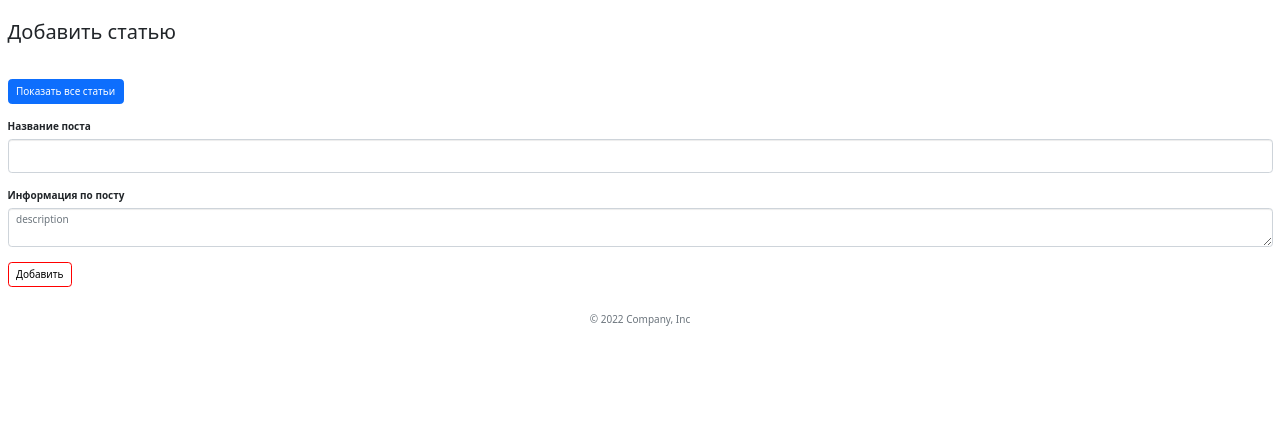
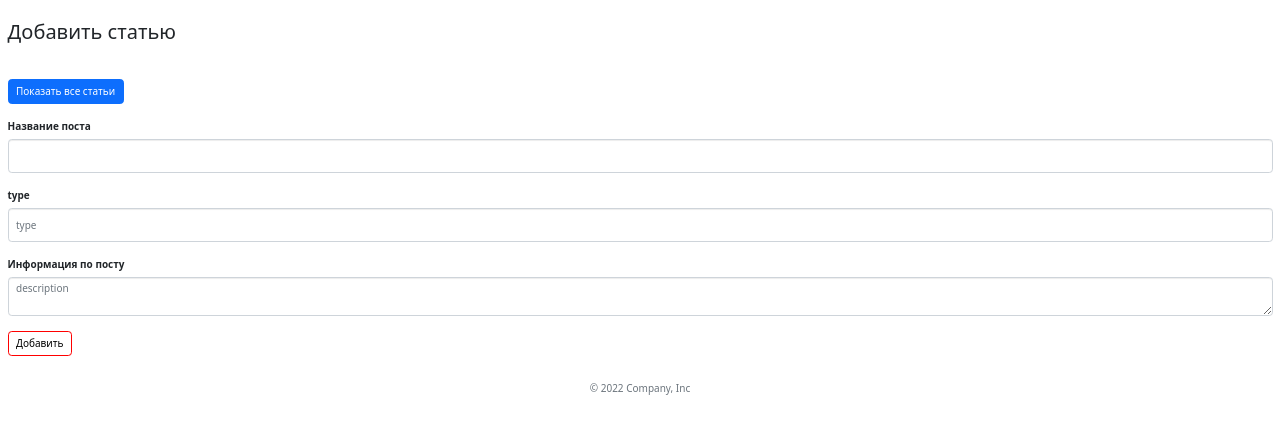
Before and after one commit to elizavetachizh/backend-mingas, a Node server app: template views/admin/add_mainpost.ejs in a window 1280 px wide. Shown: the part 50-484 px from the top of the page. Run offline with Node 20, Linux system fonts and the light colour scheme; the template is opened without the code that fills it, so the values that code supplies are empty; some libraries are stand-ins or nearby versions.

Commit message:
feat: add functional to project

```diff
--- a/keys/index.js
+++ b/keys/index.js
@@ -5,3 +5,5 @@ module.exports = {
 };
 // MONGODB_URI:
 //     "mongodb+srv://elizavetachizh:mwSF7rcHYSd0XO2Z@cluster0.ct1ltqh.mongodb.net/?retryWrites=true&w=majority",
+// MONGODB_URI:
+//     "mongodb://root:v|}BfYvNXhQed5yH@mongo:27017",
--- a/models/mainPosts.js
+++ b/models/mainPosts.js
@@ -3,6 +3,9 @@ var mongoose = require("mongoose");
 // Page Schema
 var mainPostsSchema = mongoose.Schema({
   name: {
+    type: String,
+  },
+  type: {
     type: String,
   },
   description: {
--- a/routes/admin/admin_regulatoryDoc.js
+++ b/routes/admin/admin_regulatoryDoc.js
@@ -54,7 +54,7 @@ router.post("/add-documents", (req, res) => {
     });
   } else {
     RegulatoryDocSchema.findOne(
-      { name: name, link: link,  type: type, separation: separation },
+      { name: name, link: link, type: type, separation: separation },
       function (err, document) {
         if (document) {
           res.render("admin/add_documents", {
@@ -63,7 +63,6 @@ router.post("/add-documents", (req, res) => {
             type: type,
             separation: separation,
           });
-          console.log(document)
         } else {
           var document = new RegulatoryDocSchema({
             link: link,
@@ -79,7 +78,6 @@ router.post("/add-documents", (req, res) => {
             req.flash("success", "document добавлен");
             res.redirect("/admin/admin_documents");
           });
-          console.log(document)
         }
       }
     );
@@ -95,7 +93,6 @@ router.get("/edit-documents/:id", isAdmin, function (req, res) {
   req.session.errors = null;
 
   RegulatoryDocSchema.findById(req.params.id, function (err, document) {
-    // console.log(post);
     if (err) {
       console.log(err);
       res.render("admin/admin_documents");
@@ -138,7 +135,6 @@ router.post("/edit-documents/:id", function (req, res) {
           console.log(err);
         }
         if (document) {
-           console.log("type", type);
           res.redirect("/admin/admin_documents");
         } else {
           RegulatoryDocSchema.findById(id, function (err, document) {
--- a/views/admin/add_mainpost.ejs
+++ b/views/admin/add_mainpost.ejs
@@ -10,7 +10,10 @@
           <input type="text" class="form-control" name="name" value="<%= name %>">
 
       </div>
-
+    <div class="form-group">
+        <label for="">type</label>
+        <input type="text" class="form-control" name="type" value="<%= type %>" placeholder="type">
+    </div>
      <div class="form-group">
             <label for="description">Информация по посту</label>
             <textarea type="text" class="form-control" id="ta" name="description" placeholder="description"><%= description %></textarea>
--- a/views/admin/admin_mainpost.ejs
+++ b/views/admin/admin_mainpost.ejs
@@ -10,6 +10,7 @@
 
                   <th>ID</th>
                   <th>name</th>
+                    <th>type</th>
                   <th>description</th>
                   <th>edit</th>
                   <th>delete</th>
@@ -20,7 +21,7 @@
             <tr>
                 <td><%= post.id %></td>
                 <td><%= post.name %></td>
-
+                <td><%= post.type %></td>
                     <td><div style="width: 300px"><%= post.description %></div></td>
 
                 <td><a href="/admin/admin_mainpost/edit-mainpost/<%= post._id %>">edit</a></td>
--- a/views/admin/edit_mainpost.ejs
+++ b/views/admin/edit_mainpost.ejs
@@ -9,7 +9,10 @@
                <label for="">name</label>
               <input type="text" class="form-control" name="name" value="<%= name %>">
           </div>
-
+    <div class="form-group">
+        <label for="">type</label>
+        <input type="text" class="form-control" name="type" value="<%= type %>" placeholder="type">
+    </div>
             <div class="form-group">
                   <label for="">description</label>
                   <textarea type="text" class="form-control" id="ta" name="description" placeholder="description"><%= description %></textarea>
```
Also changed, not shown: routes/admin/admin_mainPosts.js (+11 -4 lines).
